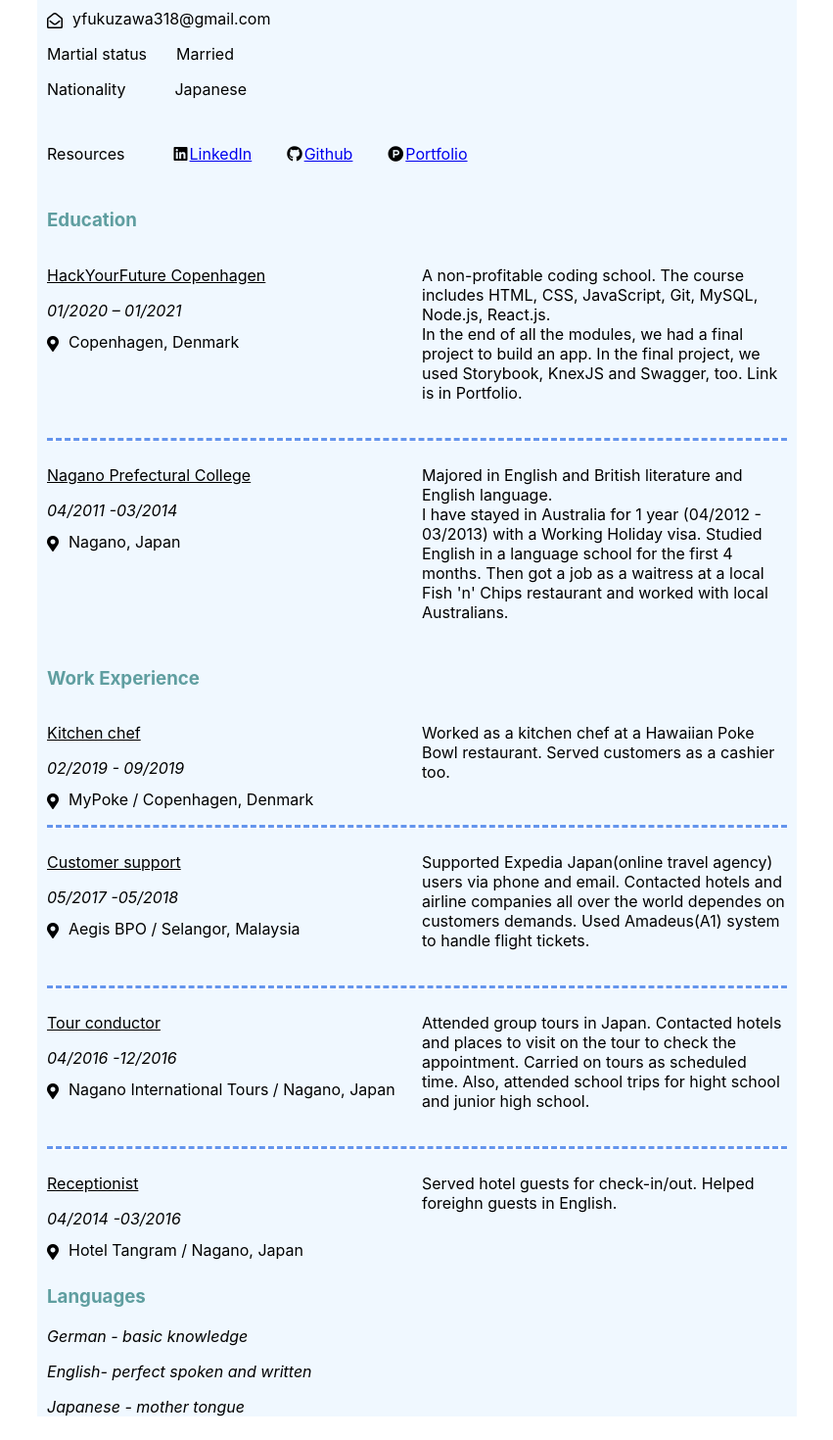
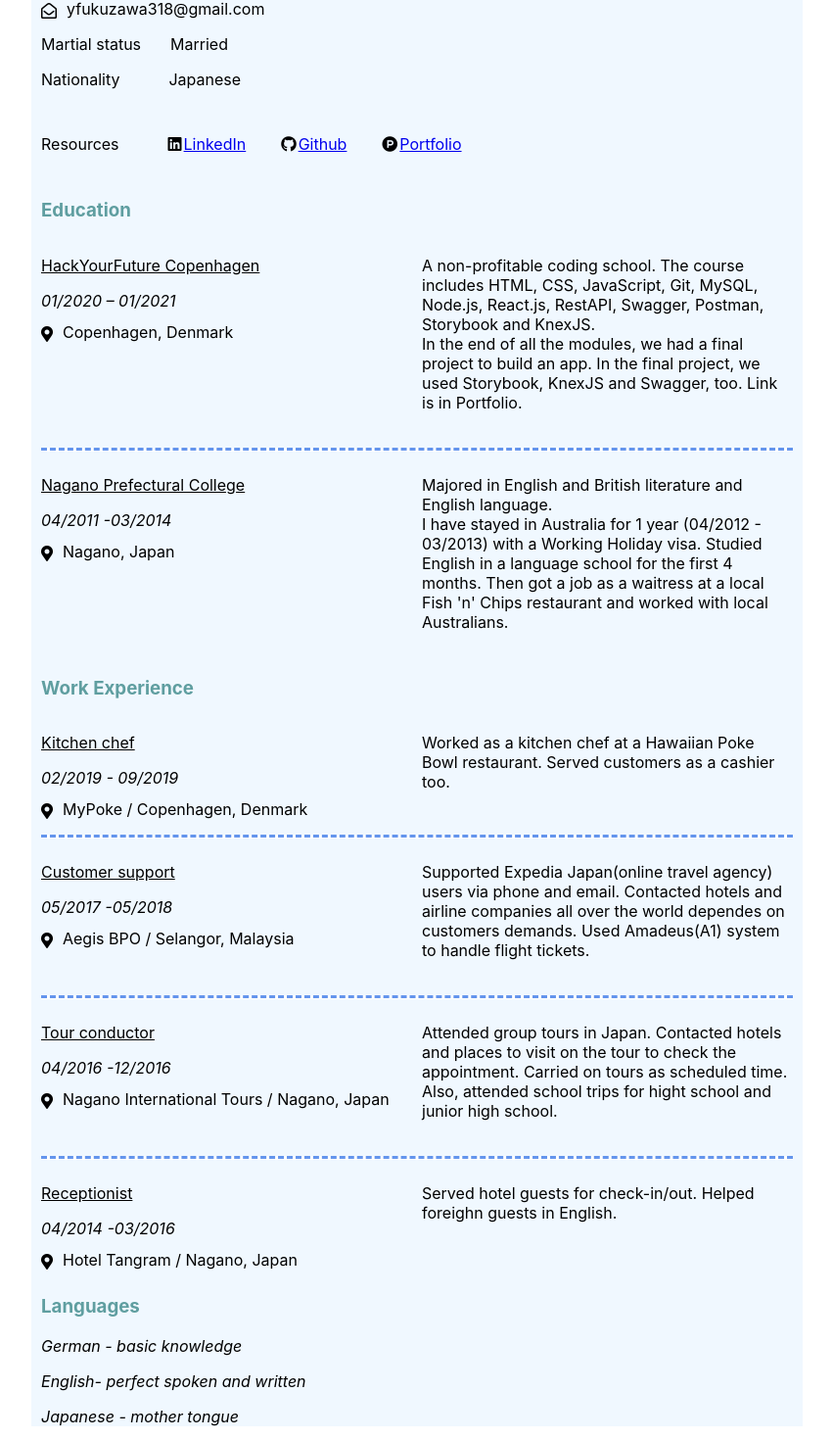
Before and after one commit to yukafjaponesa/yukas-cv, a React (Create React App) app: page / in a window 1280 px wide. Shown: the part 256-1726 px from the top of the page at 98% size, without its empty margins (214-1065 px from the left). Built offline with nearby package versions, Linux system fonts and the light colour scheme.

Commit message:
add edcucation

```diff
--- a/src/sections/Education.js
+++ b/src/sections/Education.js
@@ -15,7 +15,7 @@ function Education() {
             </div> {/*end of map-point*/}
           </div> {/*end of description-up*/}
           <div className="description">
-            <p>A non-profitable coding school. The course includes HTML, CSS, JavaScript, Git, MySQL, Node.js, React.js.
+            <p>A non-profitable coding school. The course includes HTML, CSS, JavaScript, Git, MySQL, Node.js, React.js, RestAPI, Swagger, Postman, Storybook and KnexJS.
               <br />
               In the end of all the modules, we had a final project to build an app. In the final project, we used Storybook, KnexJS and Swagger, too. Link is in Portfolio.
             </p>
--- a/src/sections/Languages.js
+++ b/src/sections/Languages.js
@@ -2,14 +2,14 @@ import React from 'react';
 
 function Languages() {
   return (
-    <div className="section-container">
-      <div>
+    //<div className="section-container">
+      <div className="language-section">
         <h3>Languages</h3>
         <p><i>German - basic knowledge</i></p>
         <p><i>English- perfect spoken and written</i></p>
         <p><i>Japanese - mother tongue</i></p>
       </div>
-    </div>
+    //</div>
   )
 }
 
--- a/src/sections/styles.css
+++ b/src/sections/styles.css
@@ -1,5 +1,5 @@
 body {
-  margin: 10px;
+  margin: 0;
 }
 
 .main-container {
@@ -100,6 +100,11 @@ hr {
   width:  100%;
 }
 
+.language-section {
+  /*border: solid red 2px;*/
+  margin-bottom: 0;
+}
+
 @media screen and (max-width: 1050px) {
   .main-container {
     width: 99%;
```
Also changed, not shown: 1 other file (tests, documents, lock files or other folders).
